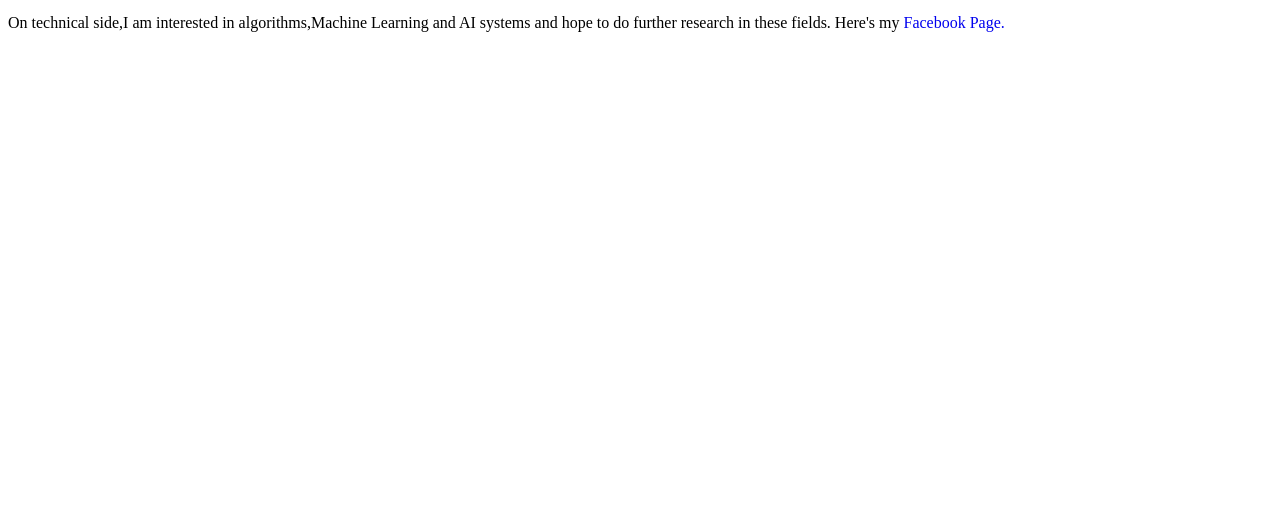
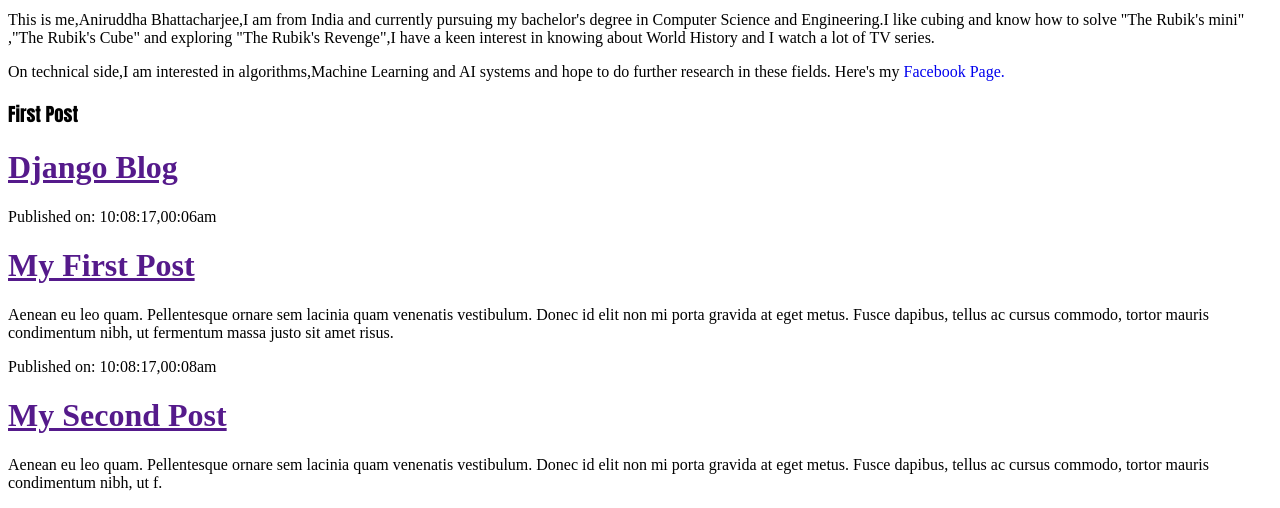
Before and after one commit to anirudnits/my-first-blog, a Django app: page / in a window 1280 px wide. Shown: the part 439-947 px from the top of the page. Before the commit the page ends 471 px from the top, so only its background shows below. Run offline with Django 3.2, Linux system fonts and the light colour scheme.

Commit message:
Some changes to the HTML file.

```diff
--- a/blog/templates/blog/post_list.html
+++ b/blog/templates/blog/post_list.html
@@ -6,11 +6,28 @@
 		<body>
 			<center>
 				<h1 style = "font-family : Garamond;color :  #808B96"> Aniruddha's Blog.</h1>
-			<img src = "https://blog.hubspot.com/hs-fs/hub/53/file-23115630-jpg/blog/images/blogging_image.jpg?t=1502040395748&width=394&name=blogging_image.jpg" margin : "auto" alt = "blog photo">
+				<img src = "https://blog.hubspot.com/hs-fs/hub/53/file-23115630-jpg/blog/images/blogging_image.jpg?t=1502040395748&width=394&name=blogging_image.jpg" margin : "auto" alt = "blog photo">
 			</center>
 			<p> </p>
+			<h3 style = "font-family : Impact">About Me</h3>
 			<p> This is me,Aniruddha Bhattacharjee,I am from India and currently pursuing my bachelor's degree in Computer Science and Engineering.I like cubing and know how to solve "The Rubik's mini" ,"The Rubik's Cube" and exploring "The Rubik's Revenge",I have a keen interest in knowing about World History and I watch a lot of TV series.</p>
 			<p>On technical side,I am interested in algorithms,Machine Learning and AI systems and hope to do further research in these fields. Here's my <a href = "https://www.facebook.com/aniruddha.bhattacharjee.18" style = "text-decoration : none"> Facebook Page.</a></p>
+			<h3 style = "font-family : Impact">First Post</h3>
+			<div>
+				<h1><a href = "">Django Blog</a></h1>
+			</div>
+
+			<div>
+				<p>Published on: 10:08:17,00:06am</p>
+				<h1><a href = "">My First Post</a></h1>
+				<p>Aenean eu leo quam. Pellentesque ornare sem lacinia quam venenatis vestibulum. Donec id elit non mi porta gravida at eget metus. Fusce dapibus, tellus ac cursus commodo, tortor mauris condimentum nibh, ut fermentum massa justo sit amet risus.</p>
+			</div>
+
+			<div>
+				<p>Published on: 10:08:17,00:08am </p>
+				<h1><a href = "">My Second Post</a></h1>
+				<p>Aenean eu leo quam. Pellentesque ornare sem lacinia quam venenatis vestibulum. Donec id elit non mi porta gravida at eget metus. Fusce dapibus, tellus ac cursus commodo, tortor mauris condimentum nibh, ut f.</p>
+        </div>
 
 		</body>
 	</html>
```
